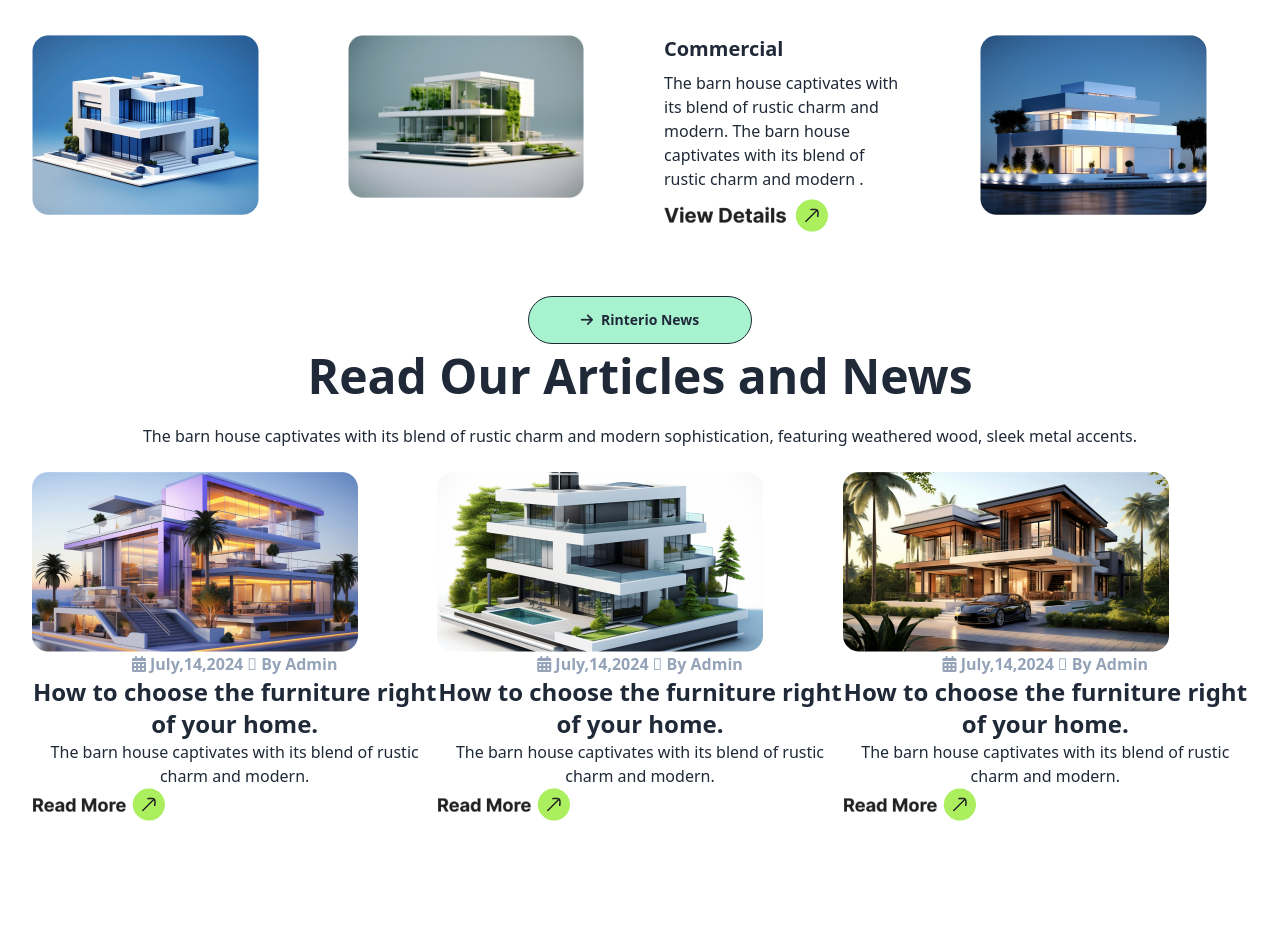
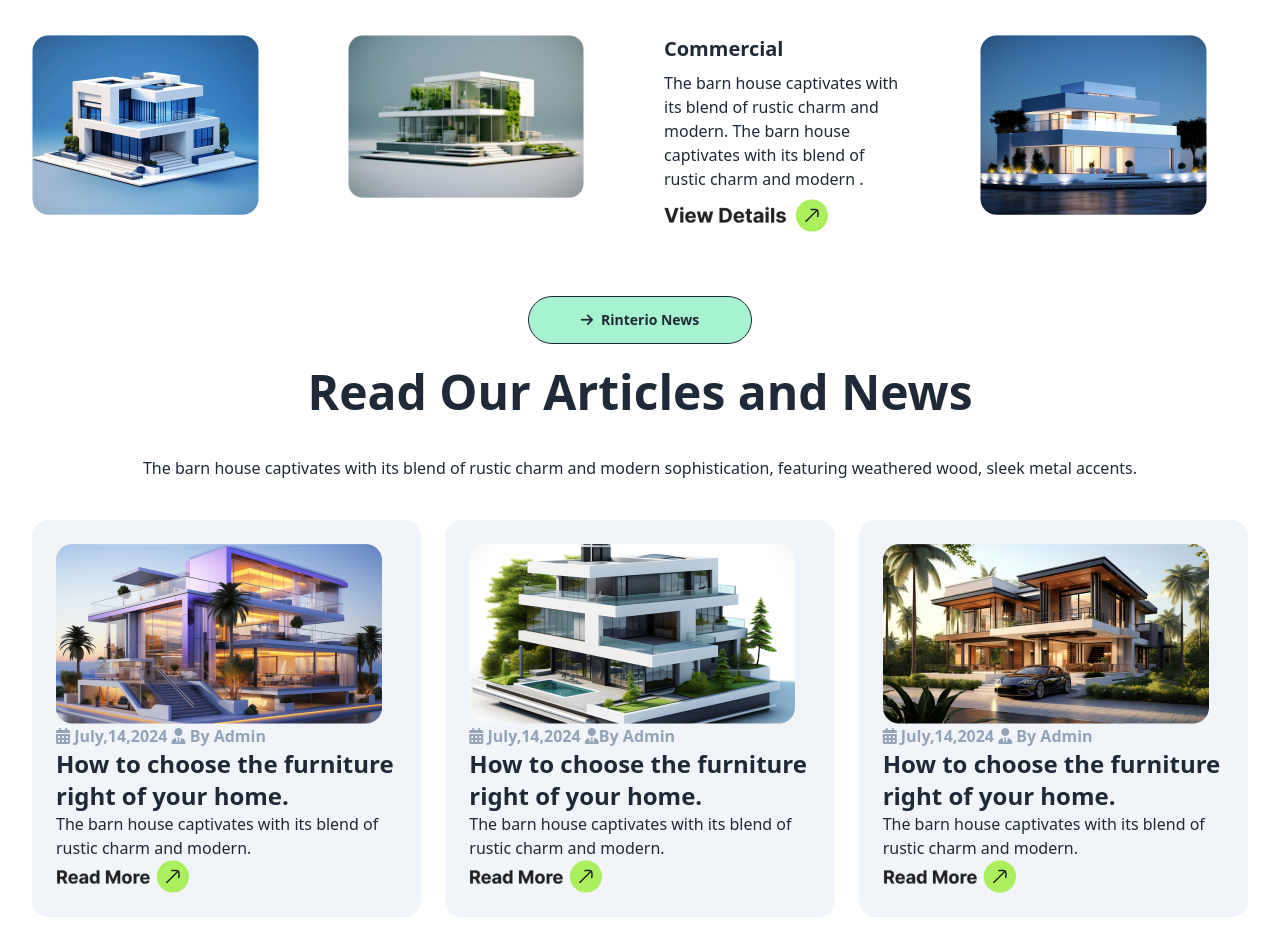
Before and after one commit to ma9em/resubmit, a plain HTML site: page index.html in a window 1280 px wide. Shown: the part 2245-3194 px from the top of the page. Before the commit the page ends 3098 px from the top, so only its background shows below. Drawn offline with nearby package versions, Linux system fonts and the light colour scheme.

Commit message:
border radious add

```diff
--- a/index.html
+++ b/index.html
@@ -282,7 +282,7 @@
 </section>
                                         <!-- section 6 -->
 <section>
-    <div class="card-body items-center lg:text-center">
+    <div class="card-body items-center lg:text-center lg:gap-6">
         <button class="btn btn-outline font-bold w-56 h-4 rounded-full bg-emerald-200"><i class="fa-solid fa-arrow-right"></i>Rinterio News</button>
         <h2 class="card-title text-5xl font-bold mb-4">Read Our Articles and News</h2>
         <div>
@@ -290,13 +290,13 @@
         </div>
 
                                     <!-- part-2 -->
-<div class="mt-4 grid lg:grid-cols-3">
-<div>
+<div class="mt-4 grid lg:grid-cols-3 gap-6">
+<div class="bg-slate-100 rounded-2xl p-6 text-left">
     <div>
         <img src="./assets/article1.png" alt="">
     </div>
         <div class=" font-semibold text-slate-400">
-            <i class="fa-sharp-duotone fa-solid fa-calendar-days"></i> July,14,2024 <i class="fa-thin fa-user-tie"></i> By Admin
+            <i class="fa-sharp-duotone fa-solid fa-calendar-days"></i> July,14,2024 <i class="fa-solid fa-user-tie"></i> By Admin
         </div>
         <div>
             <h2 class="card-title text-2xl font-bold">How to choose the furniture right  of your home.</h2>
@@ -306,12 +306,12 @@
               </div>
         </div>
 </div>
-<div>
+<div class="bg-slate-100 rounded-2xl p-6 text-left">
     <div>
         <img src="./assets/article2.png" alt="">
     </div>
         <div class=" font-semibold text-slate-400">
-            <i class="fa-sharp-duotone fa-solid fa-calendar-days"></i> July,14,2024 <i class="fa-thin fa-user-tie"></i> By Admin
+            <i class="fa-sharp-duotone fa-solid fa-calendar-days"></i> July,14,2024 <i class="fa-solid fa-user-tie"></i>By Admin
         </div>
         <div>
             <h2 class="card-title text-2xl font-bold">How to choose the furniture right  of your home.</h2>
@@ -321,12 +321,12 @@
               </div>
         </div>
 </div>
-<div>
+<div class="bg-slate-100 rounded-2xl p-6 text-left">
     <div>
         <img src="./assets/article3.png" alt="">
     </div>
         <div class=" font-semibold text-slate-400">
-            <i class="fa-sharp-duotone fa-solid fa-calendar-days"></i> July,14,2024 <i class="fa-thin fa-user-tie"></i> By Admin
+            <i class="fa-sharp-duotone fa-solid fa-calendar-days"></i> July,14,2024 <i class="fa-solid fa-user-tie"></i> By Admin
         </div>
         <div>
             <h2 class="card-title text-2xl font-bold">How to choose the furniture right  of your home.</h2>
```
